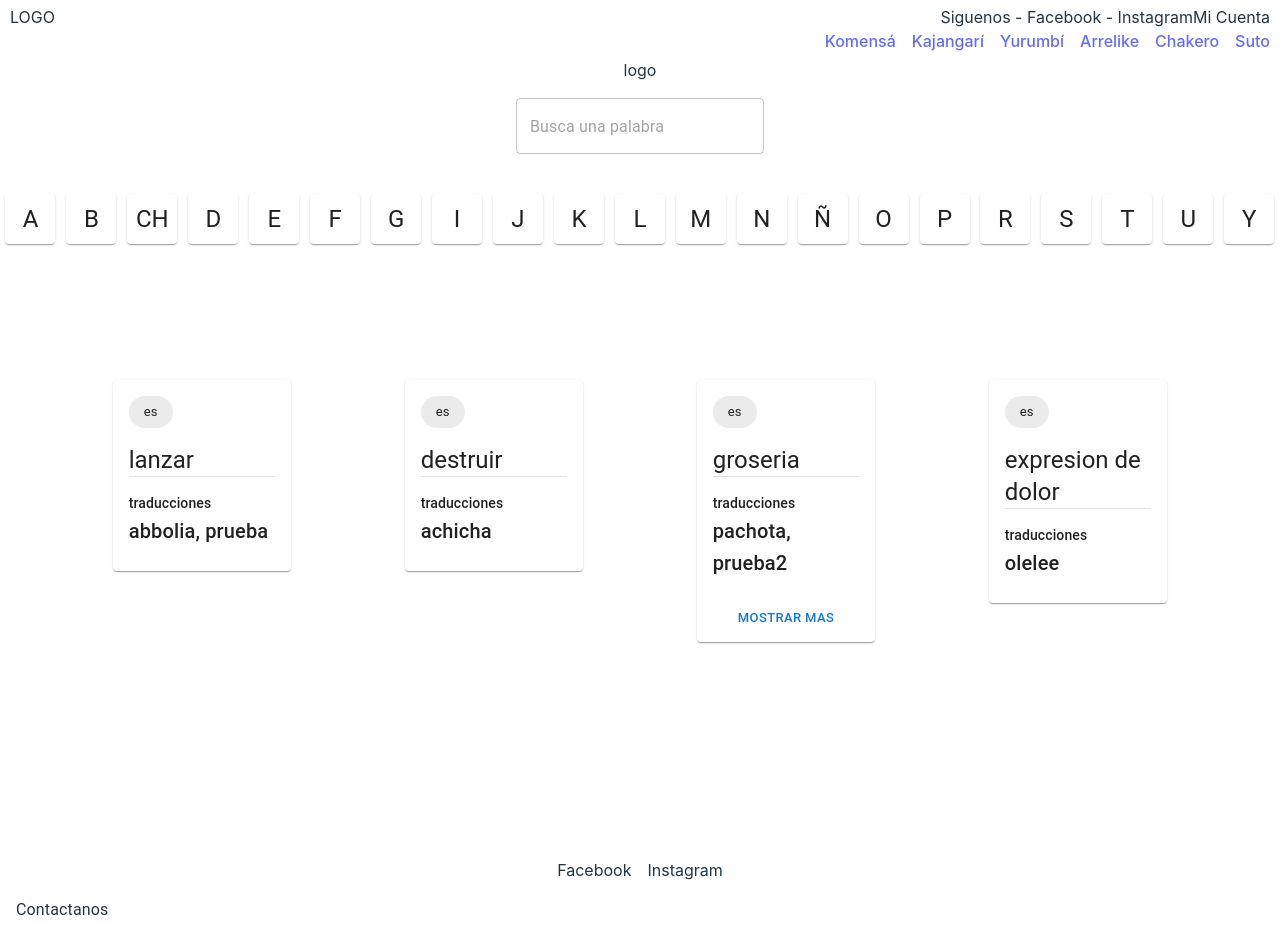
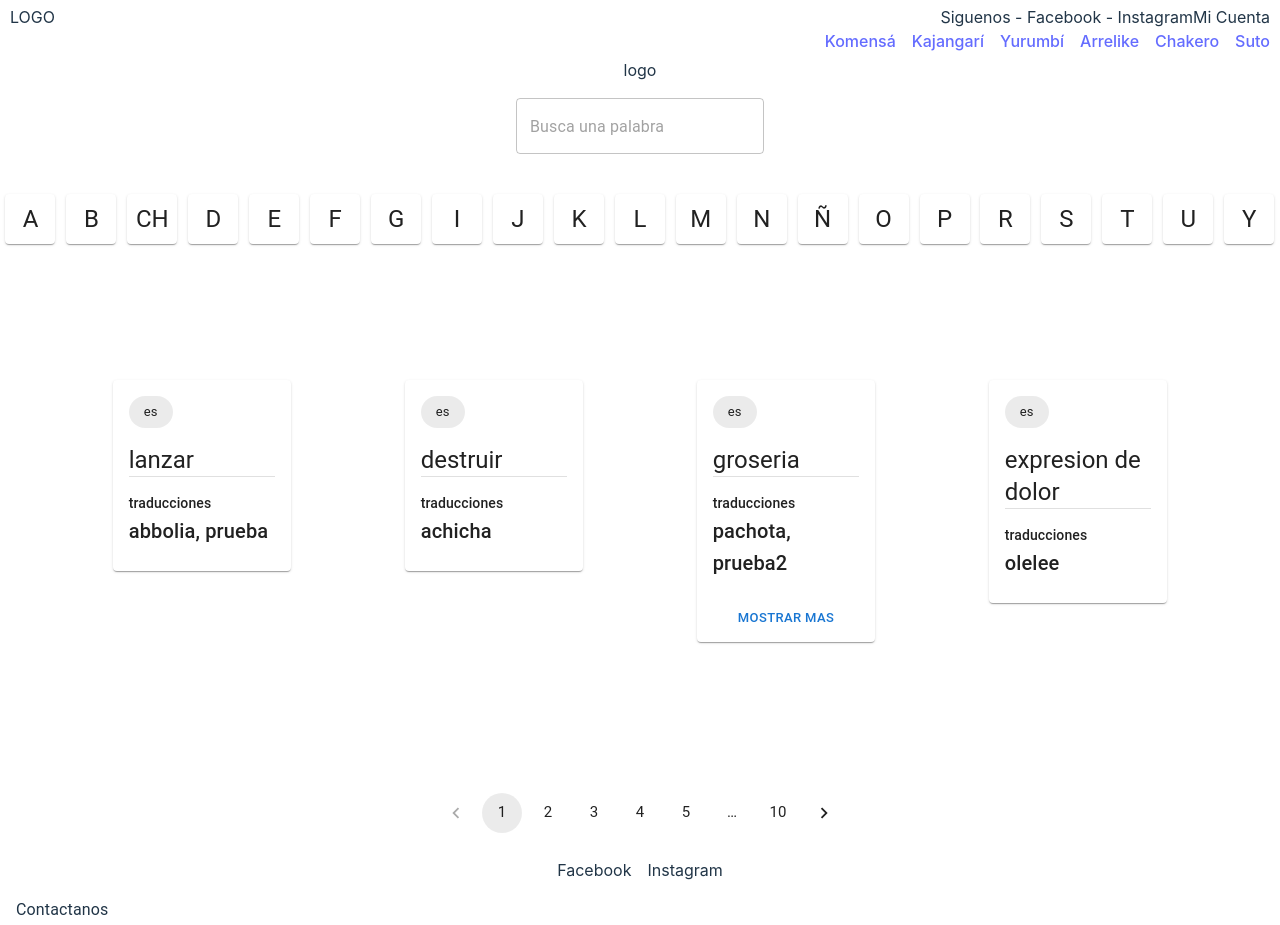
Before and after one commit to Njmercado/kribi-frontend-2.0, a React (Vite) app: page /diccionario in a window 1280 px wide. Shown: the top 925 px of the page. Built offline with nearby package versions, Linux system fonts and the light colour scheme; what react-swipeable-views-utils would draw is missing.

Commit message:
feat(pagination): added pagination

```diff
--- a/src/pages/Library/index.tsx
+++ b/src/pages/Library/index.tsx
@@ -1,4 +1,4 @@
-import { Box, Grid, Stack, TextField } from "@mui/material";
+import { Box, Grid, Pagination, Stack, TextField } from "@mui/material";
 import { Letters, Result } from "../../components/molecules";
 import { useState } from "react";
 import { Letter } from "../../components/atoms";
@@ -7,6 +7,7 @@ import WORDS, { IWord } from "../../constants/words";
 export default function Library() {
 
 	const [letter, setLetter] = useState<string>()
+	const [page, setPage] = useState<number>(1)
 
 	function handleChosenLetter(value: string) {
 		setLetter(value)
@@ -20,8 +21,12 @@ export default function Library() {
 		))
 	}
 
+	function handleOnChangePagination(event: React.ChangeEvent<unknown>, value: number) {
+		setPage(value);
+	}
+
 	return (
-		<Stack>
+		<Stack sx={{position: 'relative', minHeight: '100vh'}}>
 			<Stack direction='column' alignItems='center' gap={2}>
 				<Box>logo</Box>
 				<Box>
@@ -43,6 +48,18 @@ export default function Library() {
 					{ buildWords() }
 				</Grid>
 			</Stack>
+			<Stack
+				direction='row'
+				justifyContent='center'
+				sx={{position: 'absolute', bottom: 25, width: '100%'}}
+			>
+				<Pagination
+					count={10}
+					page={page}
+					onChange={handleOnChangePagination}
+					size='large'
+				/>
+			</Stack>
 		</Stack>
 	)
 }
```
